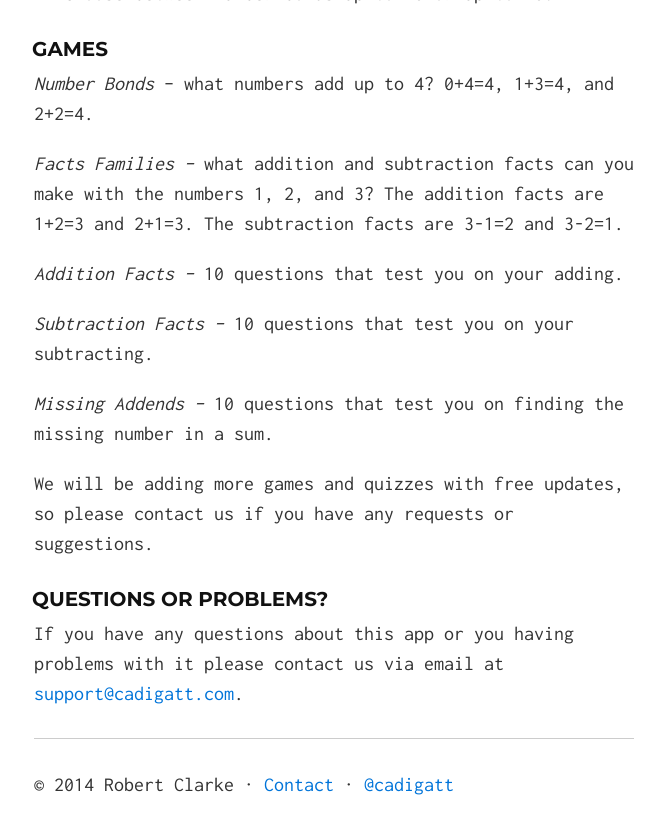
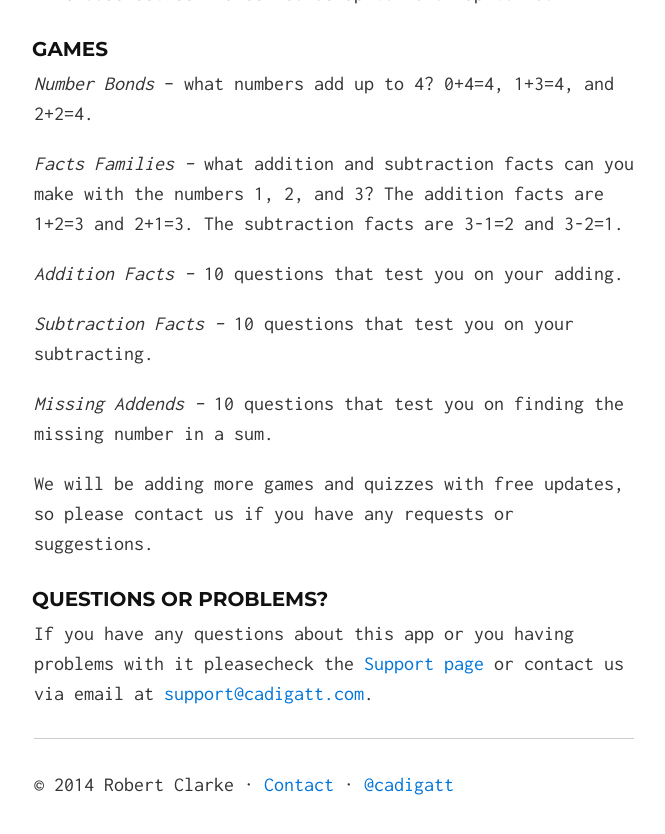
Before and after one commit to cadigatt/cadigatt.github.io, a Jekyll site: the page built from apps/mathsfacts.md, in a window 1280 px wide and 900 px high, scrolled down 1115 px. Shown: the top 834 px of the window, without its empty margins (306-971 px from the left). Built offline with Jekyll 4.4.1, drawn with Linux system fonts in a browser that asks for light colours; Markdown is read by kramdown in place of the engine named in the settings; comment, search, counter and statistics services are not loaded.

Commit message:
Link to maths facts support

```diff
--- a/apps/mathsfacts.md
+++ b/apps/mathsfacts.md
@@ -45,4 +45,4 @@
 ### Questions or problems?
 
 
-If you have any questions about this app or you having problems with it please contact us via email at [support@cadigatt.com](mailto:support@cadigatt.com).
+If you have any questions about this app or you having problems with it pleasecheck the [Support page](/mathsfacts/support/) or contact us via email at [support@cadigatt.com](mailto:support@cadigatt.com).
```
